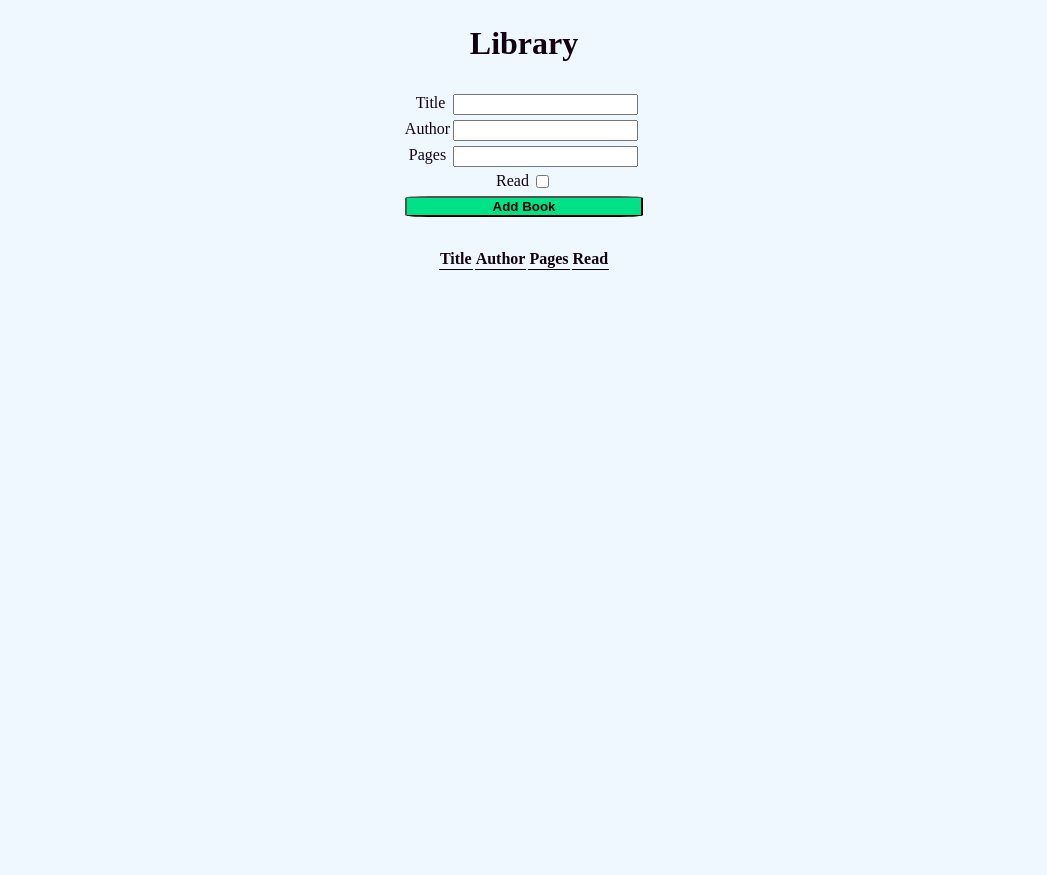
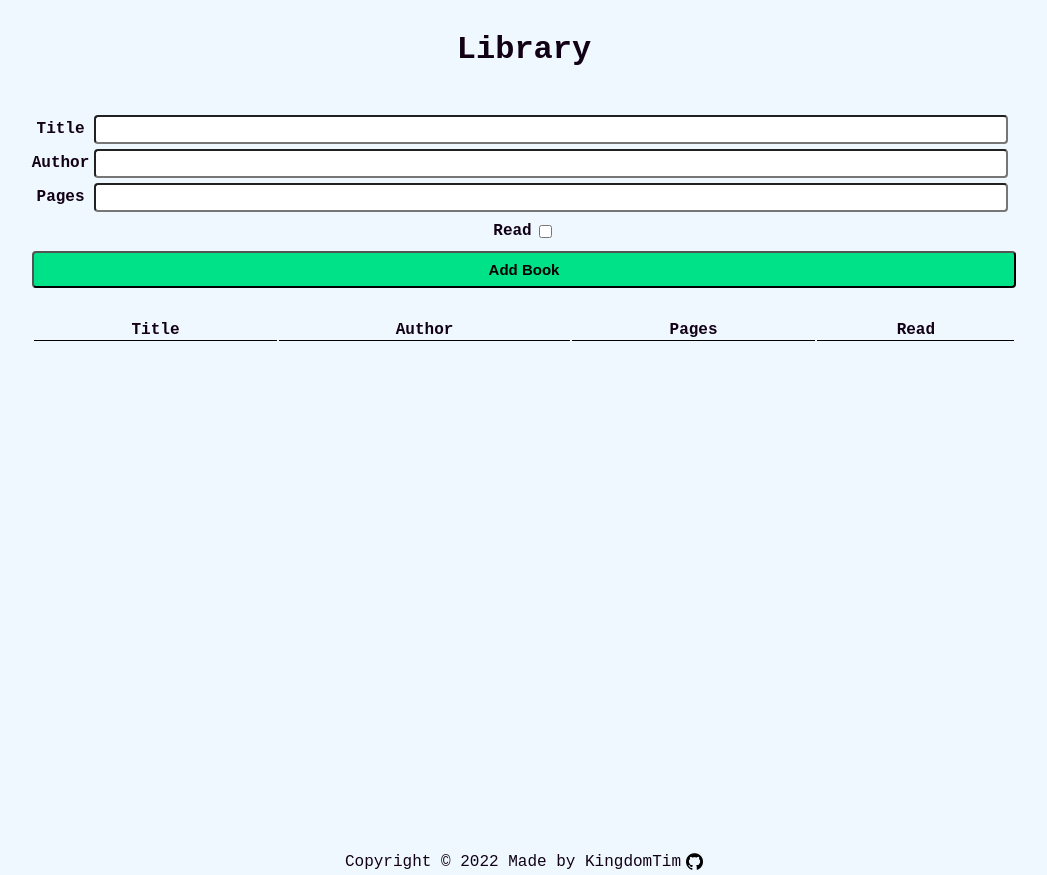
Before and after one commit to KingdomTim/Library, a plain HTML site: page index.html in a window 1280 px wide. Shown: the whole page, without its empty margins (116-1163 px from the left). Before the commit the page ends 800 px from the top, so only its background shows below. Drawn offline with Linux system fonts and the light colour scheme.

Commit message:
enhancedCssStyling

```diff
--- a/index.html
+++ b/index.html
@@ -15,11 +15,11 @@
         <form class="bookForm">
             <div class="form1">
                 <label for="title">Title</label>
-                <input type="text" id="title" maxlength="32" required>
+                <input type="text" id="title" maxlength="45" required>
             </div>
             <div class="form2">
                 <label for="author">Author</label>
-                <input type="text" id="author" maxlength="32" required>
+                <input type="text" id="author" maxlength="45" required>
             </div>
             <div class="form3">
                 <label for="pages">Pages</label>
@@ -42,6 +42,7 @@
             </thead>
             <tbody class="list"></tbody>
         </table>
+        <footer class="footer">Copyright © 2022 Made by KingdomTim<a href="https://github.com/KingdomTim/Library" target= "_blank" href="noopener noreferrer"><img class="github" src="github.png"></a></footer>
     </div>
     <script src="main.js"></script>
 </body>
--- a/main.js
+++ b/main.js
@@ -73,7 +73,7 @@ class Store {
     static removeBook(index) {
         const books = Store.getBooks();
 
-        books.splice(books.indexOf((index), 1))
+        books.splice(books.indexOf(index), 1)
 
         localStorage.setItem('books', JSON.stringify(books))
     }
--- a/style.css
+++ b/style.css
@@ -1,12 +1,12 @@
 body {
     display: flex;
     justify-content: center;
-    align-items: center;
     margin: 0%;
     height: 100vh;
     width: 100vw;
     background-color: aliceblue;
     color: rgb(17, 0, 22);
+    font-family: 'Courier New', Courier, monospace;
 }
 
 button {
@@ -18,16 +18,21 @@ button {
 .container {
     display: flex;
     flex-direction: column;
-    align-items: center;
-    width: 99vw;
-    height: 99vh;
     gap: 10px;
+    margin-top: 10px;
+}
+
+.header {
+    display: flex;
+    justify-content: center;
 }
 
 .bookForm {
     display: flex;
+    gap: 5px;
+    height: auto;
     flex-direction: column;
-    gap: 5px;
+    margin-top: 15px;
 }
 
 .form1,
@@ -35,33 +40,51 @@ button {
 .form3 {
     display: flex;
     justify-content: space-evenly;
-    gap: 3px;
-}
-
-.form1{
-    margin-left: 6px;
+    align-items: center;
+    gap: 5px;
+    font-weight: bold;
 }
 
 .form2 {
-    margin-right: 5px;
+    margin-right: 8px;
 }
 
 .form3 {
-    margin-right: 1px;
+    margin-right: 3px;
+}
+#title,
+#author,
+#pages {
+    padding: 5px;
+    border-radius: 4px;
+    width: 900px;
+}
+
+#title {
+    margin-right: 3px;
 }
 
 .form4 {
     display: flex;
     justify-content: center;
     gap: 3px;
+    padding: 5px;
+    font-weight: bold;
+}
+
+.read{
+    margin-top: 3px;;
 }
 
 .Add {
     display: block;
     width: 100%;
-    border-radius: 10%;
+    border-radius: 4px;
     background-color: rgb(0, 226, 136);
     font-weight: bold;
+    padding: 8px;
+    font-size: 15px;
+    cursor: pointer;
 }
 
 
@@ -74,4 +97,24 @@ button {
 
 .table {
     margin-top: 20px;
+    font-family:'Courier New', Courier, monospace
 }
+
+.btn {
+    cursor: pointer;
+}
+
+.footer {
+    display: flex;
+    margin-top: 500px;
+    justify-content: center;
+}
+
+.github {
+    width: 17px;
+    margin-left: 5px;
+}
+
+.github:hover {
+    transform: scale(1.1)
+}
```
Also changed, not shown: github.png (added).
